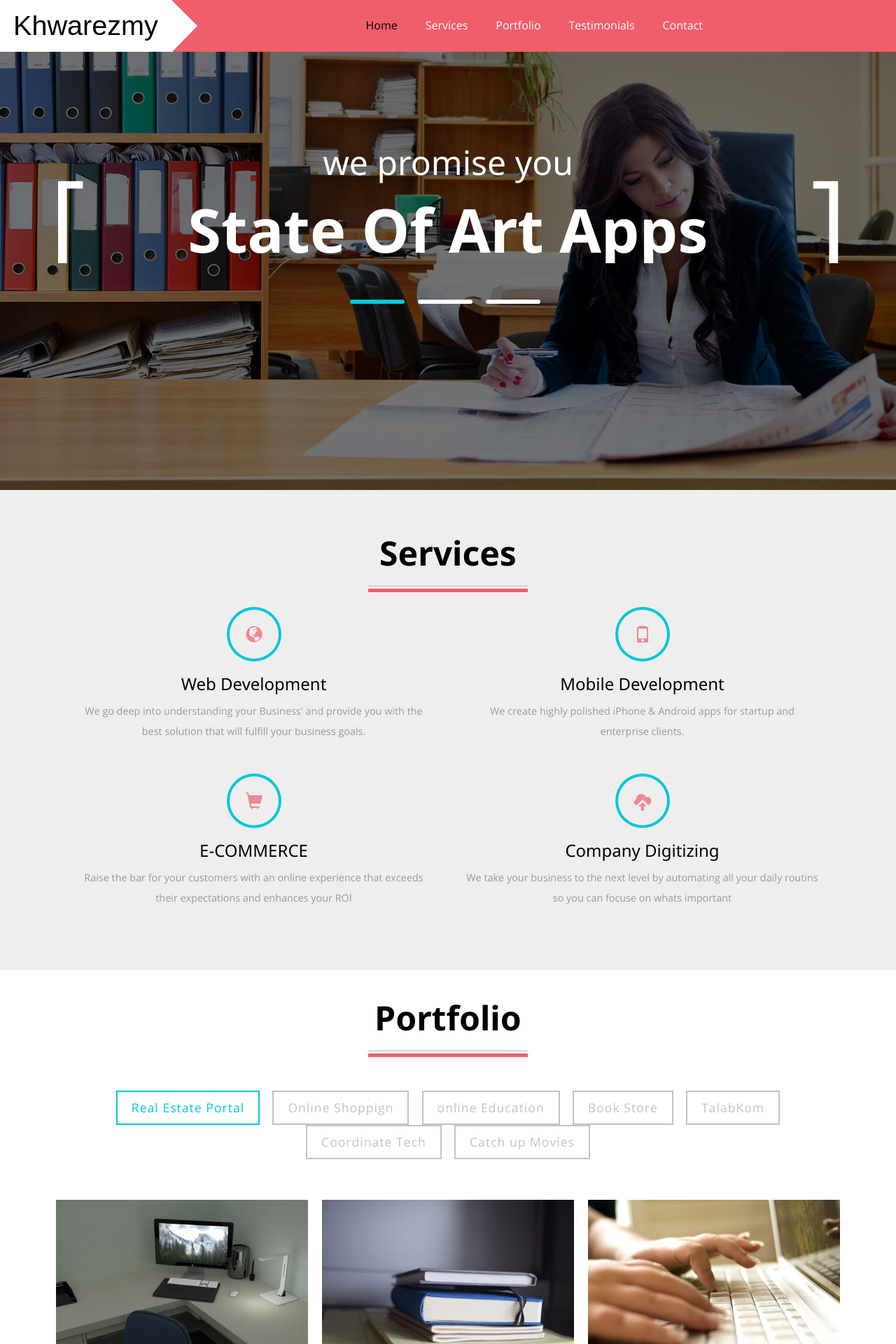
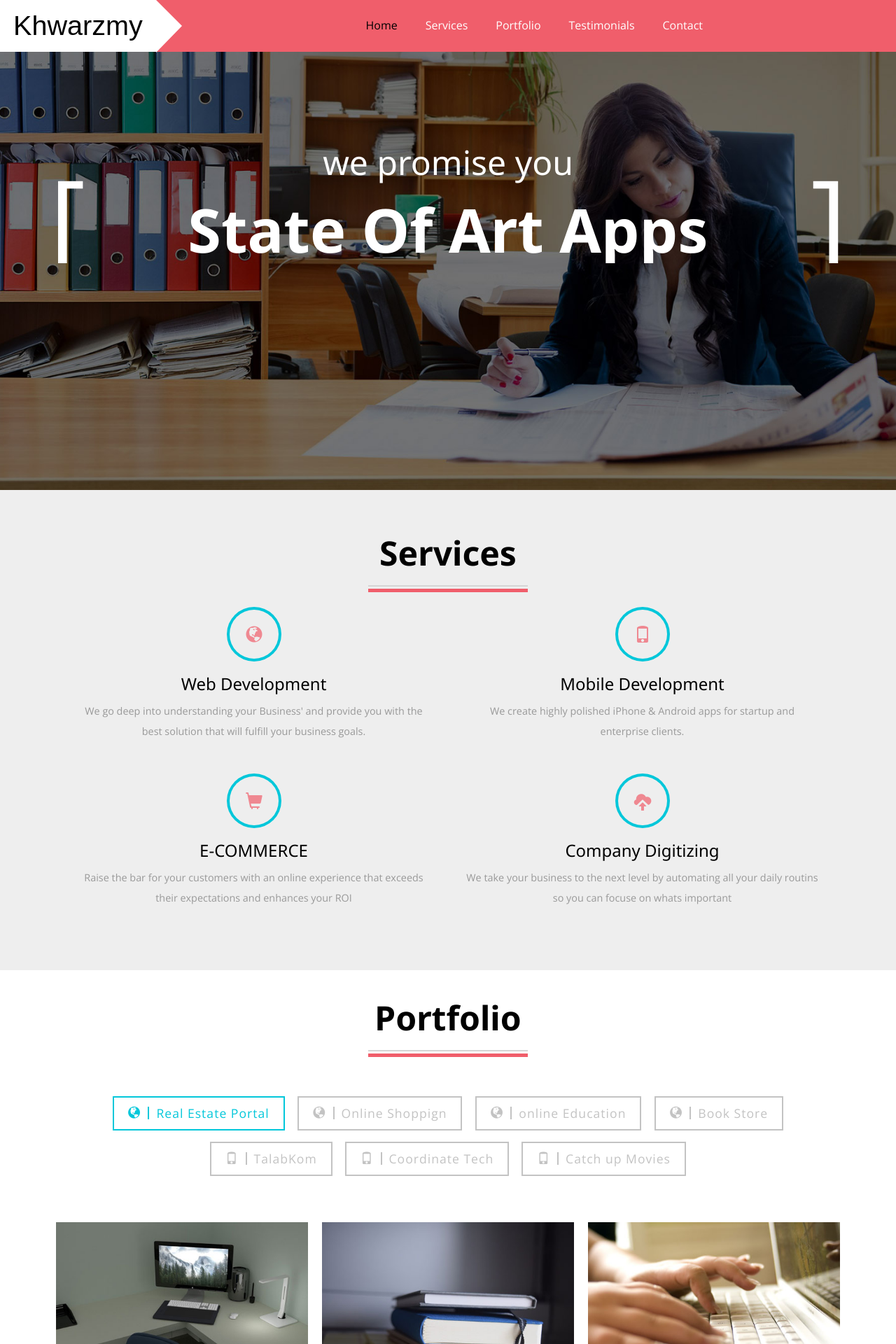
Before and after one commit to mahdy-nasr/khwarezmy, a PHP site: page / in a window 1280 px wide. Shown: the top 1920 px of the page at 70% size. Run offline with PHP 8.4, Linux system fonts and the light colour scheme.

Commit message:
finishing the filter

```diff
--- a/css/index.css
+++ b/css/index.css
@@ -25,7 +25,7 @@
     display: inline-block;
     padding: 10px 20px;
     font-size: 1.1em;
-    margin: 0 0.4em;
+    margin: 8px 0.4em;
 	letter-spacing: 1px;
 }
 .simplefilter li {
--- a/css/style.css
+++ b/css/style.css
@@ -729,7 +729,10 @@ ul.callbacks_tabs.callbacks1_tabs {
 }
 /*--//contact--*/
 /*--gallery--*/
-
+li.mnfl
+{
+  margin-top: 50px;
+}
 figure {
     margin: 0;
     padding: 0;
--- a/index.php
+++ b/index.php
@@ -48,7 +48,7 @@ Author URL: http://khwarezmy.com
 					  </button>
 						 <div class="navbar-brand logo ">
 							<h1 class="animated wow pulse" data-wow-delay=".5s">
-							<a href="index.php">Khwarezmy</a></h1>
+							<a href="index.php">Khwarzmy</a></h1>
 						</div>
 <div class="clearfix"></div>
 					</div>
@@ -92,7 +92,7 @@ Author URL: http://khwarezmy.com
     $(function () {
       $("#slider2").responsiveSlides({
         auto: true,
-        pager: true,
+        pager: false,
         speed: 300,
         namespace: "callbacks",
       });
@@ -203,16 +203,24 @@ Author URL: http://khwarezmy.com
 
 
 		</div>
+		<style>
+			spam.flicon
+			{
+				border-right: 2px solid;
+				margin-right: 10px;
+				padding-right: 10px;
 
+			}
+		</style>
             <ul class="simplefilter">
 
-                <li class="active" data-filter="1">Real Estate Portal</li>
-                <li data-filter="2">Online Shoppign</li>
-                <li data-filter="3">online Education</li>
-                <li data-filter="4">Book Store</li>
-                <li data-filter="5">TalabKom</li>
-                <li data-filter="6">Coordinate Tech</li>
-                <li data-filter="7">Catch up Movies</li>
+                <li class="active mnfl" data-filter="1"><spam class='flicon glyphicon glyphicon-globe '></spam>Real Estate Portal</li>
+                <li class='mnfl' data-filter="2"><spam class='flicon glyphicon glyphicon-globe '></spam>Online Shoppign</li>
+                <li class='mnfl' data-filter="3"><spam class='flicon glyphicon glyphicon-globe '></spam>online Education</li>
+                <li class='mnfl' data-filter="4"><spam class='flicon glyphicon glyphicon-globe '></spam>Book Store</li>
+                <li class='mnfl' data-filter="5"><spam class='flicon glyphicon glyphicon-phone '></spam>TalabKom</li>
+                <li class='mnfl' data-filter="6"><spam class='flicon glyphicon glyphicon-phone '></spam>Coordinate Tech</li>
+                <li class='mnfl' data-filter="7"><spam class='flicon glyphicon glyphicon-phone '></spam>Catch up Movies</li>
 
 
             </ul>
```
